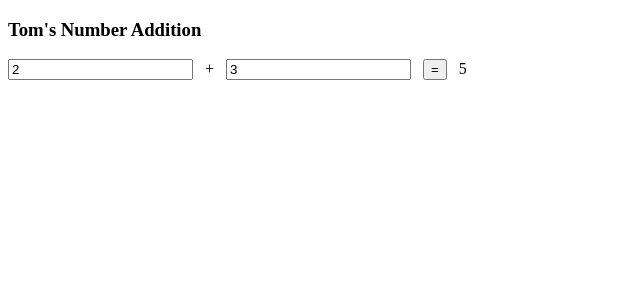
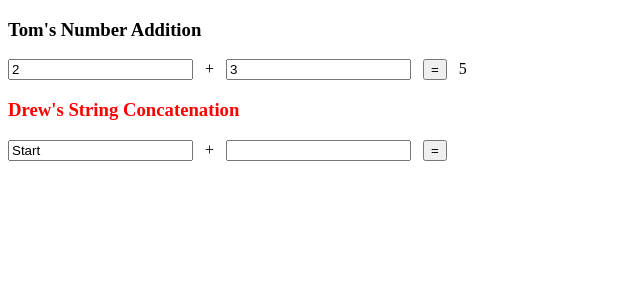
Before and after one commit to EAlbee/two-textboxes-and-an-operation, an Angular app: page / in a window 1280 px wide. Shown: the top 300 px of the page, without its empty margins (0-640 px from the left). Built offline with nearby package versions, Linux system fonts and the light colour scheme.

Commit message:
too many changes for this commit

```diff
--- /dev/null
+++ b/src/app/aburns-string-surgery/aburns-string-surgery.component.html
@@ -0,0 +1,7 @@
+
+  <h3 style="color: red">Drew's String Concatenation</h3>
+  <input type="text" [(ngModel)]="firstString">
+  &nbsp; + &nbsp;
+  <input type="text" [(ngModel)]="secondString">
+  &nbsp; <button (click)="spliceStrings()">=</button> &nbsp;
+  {{ finalString }}
--- /dev/null
+++ b/src/app/aburns-string-surgery/aburns-string-surgery.component.ts
@@ -0,0 +1,24 @@
+import { Component, OnInit } from '@angular/core';
+
+@Component({
+  selector: 'app-aburns-string-surgery',
+  templateUrl: './aburns-string-surgery.component.html',
+  styleUrls: ['./aburns-string-surgery.component.css']
+})
+export class AburnsStringSurgeryComponent implements OnInit {
+
+  constructor() { }
+
+  ngOnInit() {
+  }
+
+  finalString: string ="";
+  firstString: string = "Start";
+  secondString: string = "";
+
+  spliceStrings() {
+    this.finalString = this.firstString.concat(this.secondString);
+    //this.firstString = this.finalString;
+  }
+
+}
--- a/src/app/app.component.html
+++ b/src/app/app.component.html
@@ -1,2 +1,3 @@
 <!--The content below is only a placeholder and can be replaced.-->
 <app-tjs-add-numbers></app-tjs-add-numbers>
+<app-aburns-string-surgery></app-aburns-string-surgery>
--- a/src/app/app.module.ts
+++ b/src/app/app.module.ts
@@ -4,11 +4,13 @@ import { FormsModule } from '@angular/forms'
 
 import { AppComponent } from './app.component';
 import { TjsAddNumbersComponent } from './tjs-add-numbers/tjs-add-numbers.component';
+import { AburnsStringSurgeryComponent } from './aburns-string-surgery/aburns-string-surgery.component';
 
 @NgModule({
   declarations: [
     AppComponent,
-    TjsAddNumbersComponent
+    TjsAddNumbersComponent,
+    AburnsStringSurgeryComponent
   ],
   imports: [
     BrowserModule,
```
Also changed, not shown: src/app/aburns-string-surgery/aburns-string-surgery.component.css (added), 1 other file (tests, documents, lock files or other folders).
